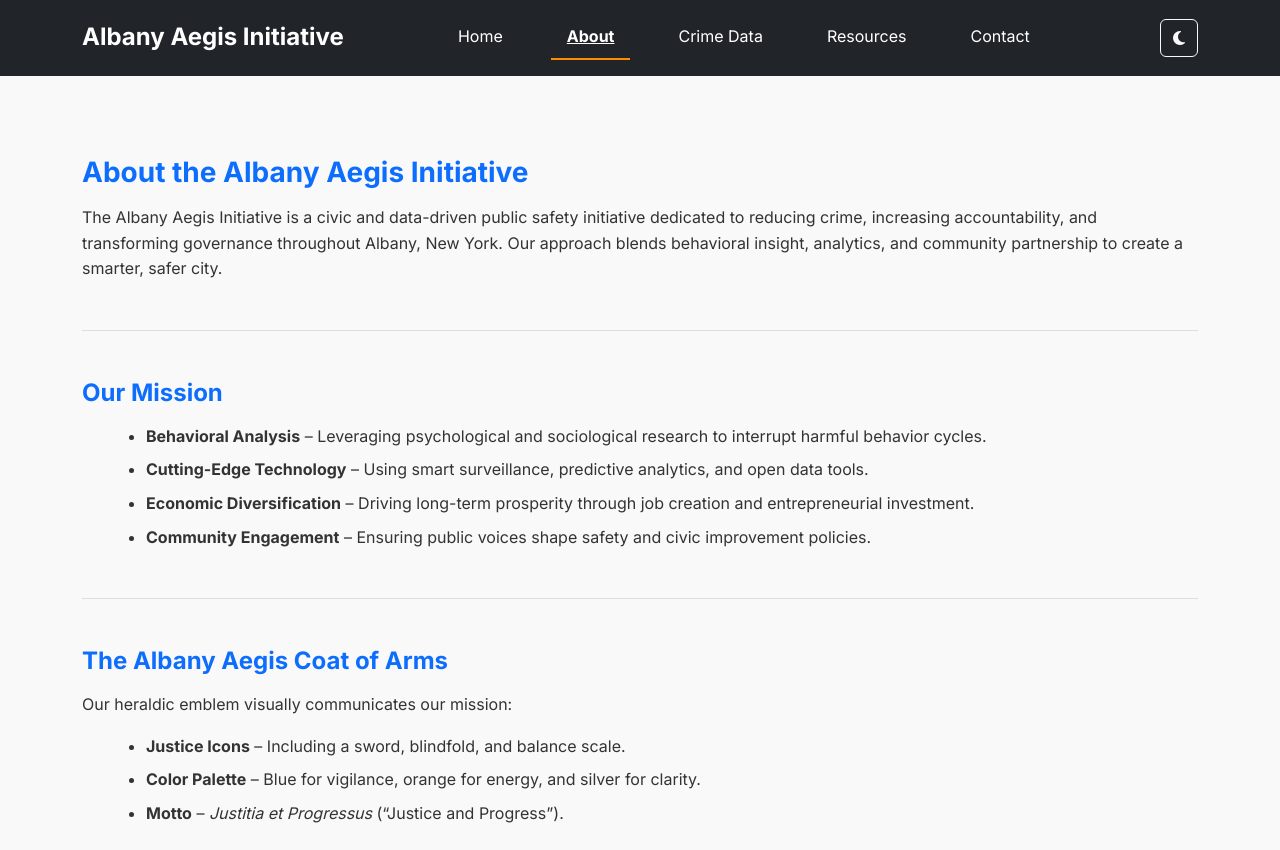
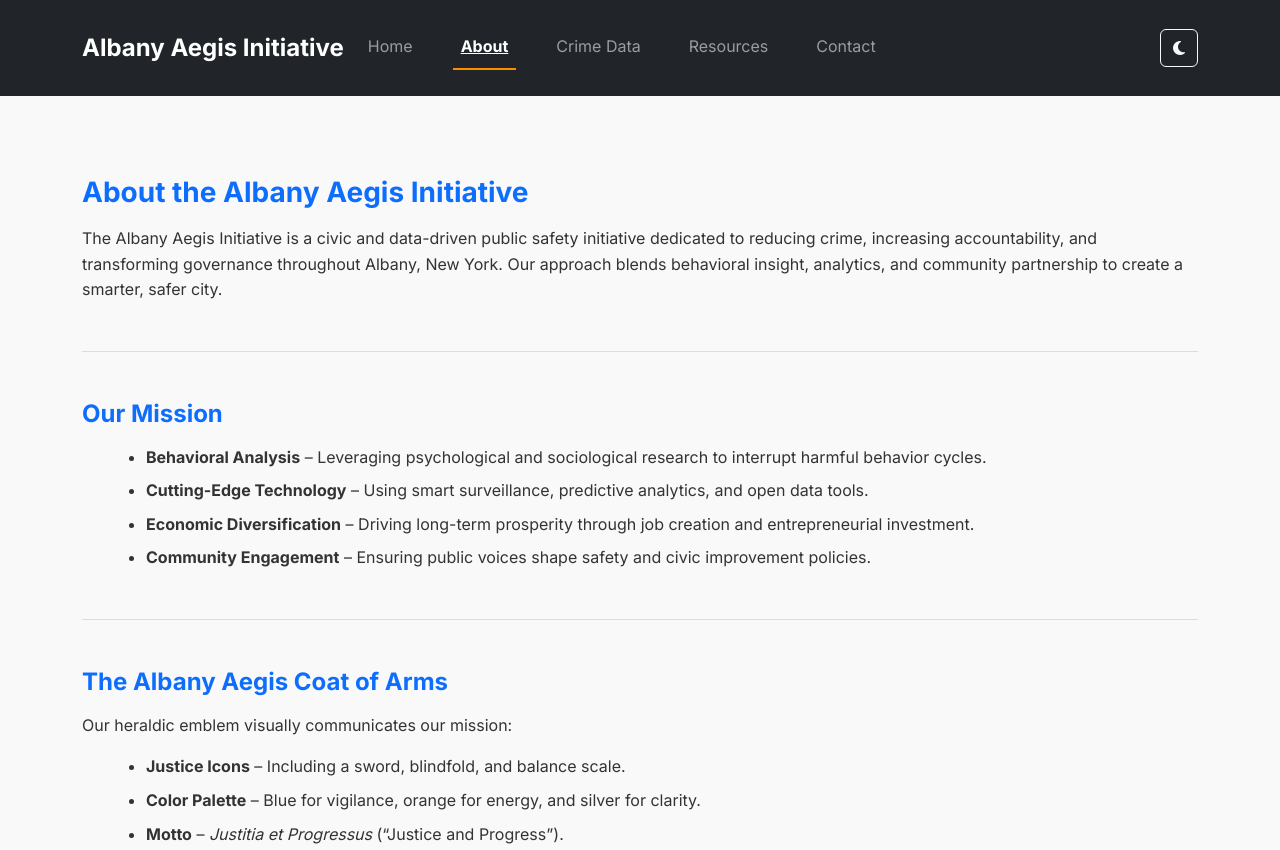
Before and after one commit to fortorange33/albany-aegis-initiative-site, a website: page about.html in a window 1280 px wide. Shown: the top 850 px of the page. Drawn offline with nearby package versions, Linux system fonts and the light colour scheme.

Commit message:
feat(navbar): update header navigation to use Bootstrap navbar for improved responsiveness

```diff
--- a/about.html
+++ b/about.html
@@ -16,20 +16,25 @@
 
   <!-- Header -->
   <header class="bg-dark text-white py-3">
-    <div class="container d-flex flex-column flex-md-row justify-content-between align-items-center">
-      <h1 class="logo m-0">Albany Aegis Initiative</h1>
-      <nav>
-        <ul class="nav mt-3 mt-md-0">
-          <li class="nav-item"><a class="nav-link text-white" href="index.html">Home</a></li>
-          <li class="nav-item"><a class="nav-link text-white active" aria-current="page" href="about.html">About</a></li>
-          <li class="nav-item"><a class="nav-link text-white" href="crime-data.html">Crime Data</a></li>
-          <li class="nav-item"><a class="nav-link text-white" href="resources.html">Resources</a></li>
-          <li class="nav-item"><a class="nav-link text-white" href="contact.html">Contact</a></li>
-        </ul>
+    <div class="container">
+      <nav class="navbar navbar-expand-lg navbar-dark">
+        <a class="navbar-brand logo" href="index.html">Albany Aegis Initiative</a>
+        <button class="navbar-toggler" type="button" data-bs-toggle="collapse" data-bs-target="#navbarNav" aria-controls="navbarNav" aria-expanded="false" aria-label="Toggle navigation">
+          <span class="navbar-toggler-icon"></span>
+        </button>
+        <div class="collapse navbar-collapse" id="navbarNav">
+          <ul class="navbar-nav me-auto mb-2 mb-lg-0">
+            <li class="nav-item"><a class="nav-link" href="index.html">Home</a></li>
+            <li class="nav-item"><a class="nav-link active" href="about.html" aria-current="page">About</a></li>
+            <li class="nav-item"><a class="nav-link" href="crime-data.html">Crime Data</a></li>
+            <li class="nav-item"><a class="nav-link" href="resources.html">Resources</a></li>
+            <li class="nav-item"><a class="nav-link" href="contact.html">Contact</a></li>
+          </ul>
+          <button id="darkToggle" class="btn btn-outline-light ms-lg-3" aria-label="Toggle dark mode">
+            <i class="fas fa-moon"></i>
+          </button>
+        </div>
       </nav>
-      <button id="darkToggle" class="btn btn-outline-light ms-md-3 mt-3 mt-md-0" aria-label="Toggle dark mode">
-        <i class="fas fa-moon"></i>
-      </button>
     </div>
   </header>
 
```
Also changed, not shown: crime-data.html (+18 -13 lines), index.html (+18 -13 lines).
